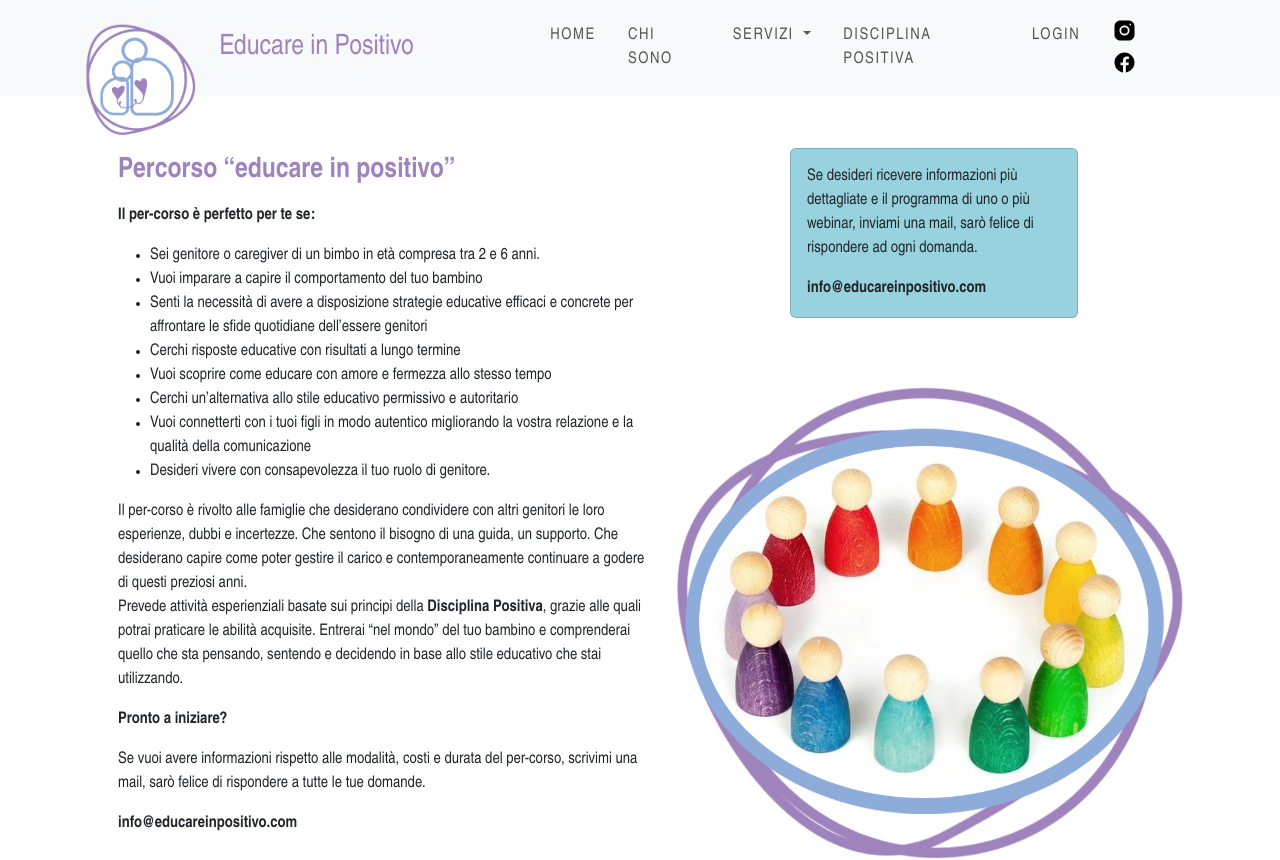
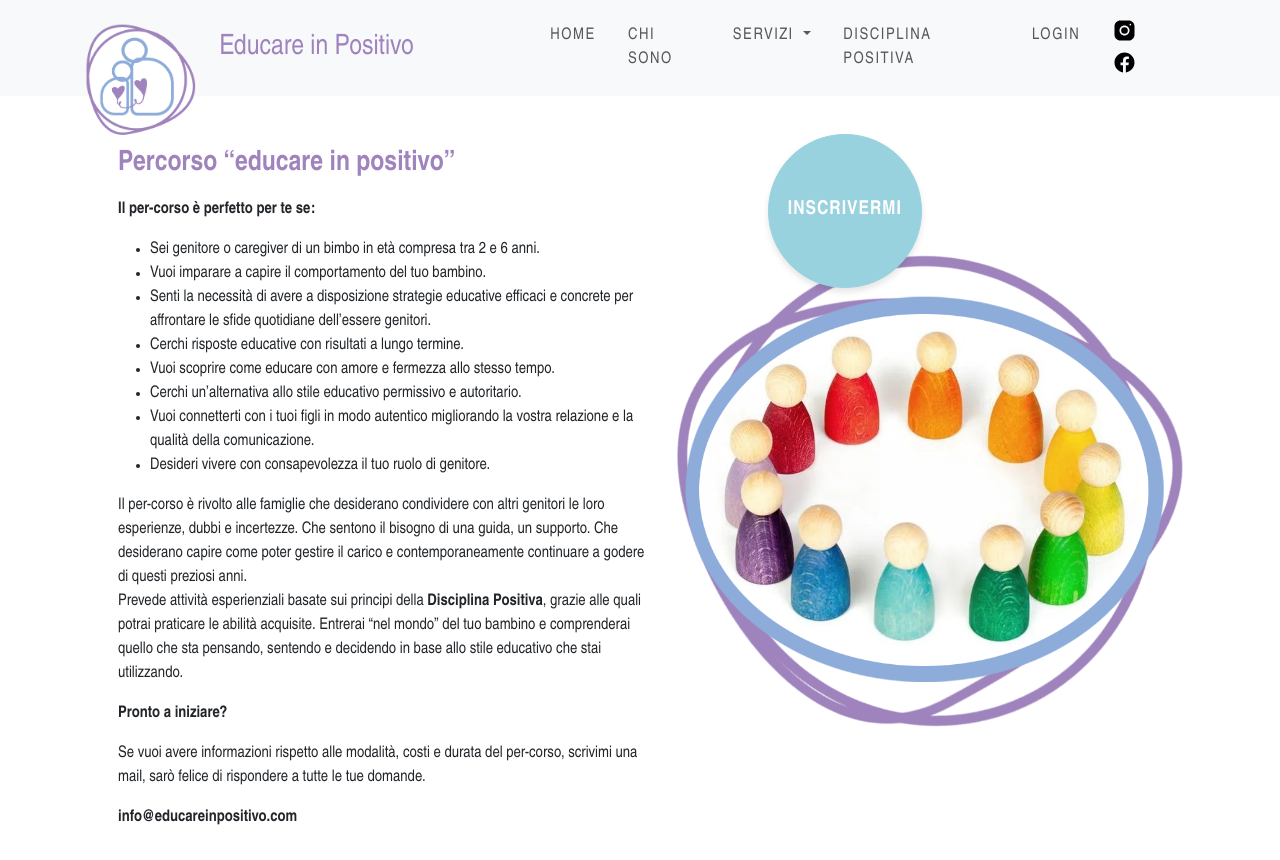
Before and after one commit to ezeam/S9.-Projecte-Final-Front, an Angular app in the folder EducareInPositivo/: page /percorso-educare in a window 1280 px wide. Shown: the top 860 px of the page. Built offline with nearby package versions, Linux system fonts and the light colour scheme.

Commit message:
WIP-Paypal implementado, falta retocar maquetación y ver cómo engancharlo a mi back

```diff
--- /dev/null
+++ b/EducareInPositivo/src/app/components/paypal-button/paypal-button.component.html
@@ -0,0 +1 @@
+<div id="paypal-button-container"></div>
--- a/EducareInPositivo/src/app/components/percorso-educare/percorso-educare.component.html
+++ b/EducareInPositivo/src/app/components/percorso-educare/percorso-educare.component.html
@@ -1,57 +1,53 @@
-<section class="container-xl " id="chi-sono">
+<section class="container-xl mt-5" id="chi-sono">
   <div class="row justify-content-center align-items-center pt-1 pb-4 mb-4 ms-lg-4">
     <div class="col-12 col-lg-6 order-2 order-lg-1 text-center text-lg-start mb-5 mb-lg-0">
-      <h3 class="mb-3 mx-5 mx-lg-0 fw-bold">Percorso  “educare in positivo”</h3>
-     <!--<p>
-        Come genitori, spesso sentiamo i primi anni dell’infanzia dei nostri figli come interminabili. Sono anni bellissimi, pieni di nuove scoperte ed avventure, ma anche anni molto duri. Desideriamo trasmettere ai nostri figli sicurezza, amore, fiducia e rispetto, ma ci troviamo spesso a fare i conti con la gestione dello stress, della quotidianità e delle nuove sfide educative. Sono anni pieni di incertezze, in cui scopriamo che una delle cose più difficili dell’essere genitori è la gestione delle nostre stesse emozioni. Sentiamo il bisogno di una guida, un supporto. Desideriamo capire come poter gestire il carico e contemporaneamente continuare a godere di questi preziosi anni.
-      </p>-->
+      <h3 class="mb-3 mx-5 mx-lg-0 fw-bold">Percorso “educare in positivo”</h3>
       <p>
-        <strong>Il  per-corso  è  perfetto per te se:</strong>
+        <strong>Il per-corso è perfetto per te se:</strong>
       </p>
       <ul>
-        <li>
-          Sei genitore o caregiver di un bimbo in età compresa tra 2 e 6 anni.
-        </li>
-        <li>
-          Vuoi imparare a capire il comportamento del tuo bambino
-        </li>
-        <li>
-          Senti la necessità di avere a disposizione strategie educative efficaci e concrete per affrontare le sfide quotidiane dell’essere genitori
-        </li>
-        <li>
-          Cerchi risposte educative con risultati a lungo termine
-        </li>
-        <li>
-          Vuoi scoprire come educare con amore e fermezza allo stesso tempo
-        </li>
-        <li>
-          Cerchi un’alternativa allo stile educativo  permissivo e autoritario
-        </li>
-        <li>
-          Vuoi connetterti con i tuoi figli in modo autentico migliorando la vostra relazione e la qualità della comunicazione
-        </li>
-        <li>
-          Desideri vivere con consapevolezza il tuo ruolo di genitore.
-        </li>
+        <li>Sei genitore o caregiver di un bimbo in età compresa tra 2 e 6 anni.</li>
+        <li>Vuoi imparare a capire il comportamento del tuo bambino.</li>
+        <li>Senti la necessità di avere a disposizione strategie educative efficaci e concrete per affrontare le sfide quotidiane dell’essere genitori.</li>
+        <li>Cerchi risposte educative con risultati a lungo termine.</li>
+        <li>Vuoi scoprire come educare con amore e fermezza allo stesso tempo.</li>
+        <li>Cerchi un’alternativa allo stile educativo permissivo e autoritario.</li>
+        <li>Vuoi connetterti con i tuoi figli in modo autentico migliorando la vostra relazione e la qualità della comunicazione.</li>
+        <li>Desideri vivere con consapevolezza il tuo ruolo di genitore.</li>
       </ul>
-      <p>Il per-corso è rivolto alle famiglie che desiderano condividere con altri genitori le loro esperienze, dubbi e incertezze. Che sentono il bisogno di una guida, un supporto. Che desiderano capire come poter gestire il carico e contemporaneamente continuare a godere di questi preziosi anni. <br>
+      <p>Il per-corso è rivolto alle famiglie che desiderano condividere con altri genitori le loro esperienze, dubbi e incertezze. Che sentono il bisogno di una guida, un supporto. Che desiderano capire come poter gestire il carico e contemporaneamente continuare a godere di questi preziosi anni.<br>
         Prevede attività esperienziali basate sui principi della <strong>Disciplina Positiva</strong>, grazie alle quali potrai praticare le abilità acquisite. Entrerai “nel mondo” del tuo bambino e comprenderai quello che sta pensando, sentendo e decidendo in base allo stile educativo che stai utilizzando.</p>
       <p><strong>Pronto a iniziare?</strong></p>
       <p>Se vuoi avere informazioni rispetto alle modalità, costi e durata del per-corso, scrivimi una mail, sarò felice di rispondere a tutte le tue domande.</p>
       <a class="nav-link mb-4 mb-lg-0 d-inline fw-bold" href="mailto:info@educareinpositivo.com">info&#64;educareinpositivo.com</a>
-      </div>
+    </div>
     <div class="col-12 col-lg-6 order-2 order-lg-1 text-center text-lg-start mb-5 mb-lg-0">
       <div class="d-none d-sm-block">
-        <div class="container mt-5 mb-5 d-flex justify-content-center">
-          <div class="card fixed-card bg-primary">
-            <div class="card-body">
-              <p class="card-text">Se desideri ricevere informazioni più dettagliate e il programma di uno o più webinar, inviami una mail, sarò felice di rispondere ad ogni domanda.</p>
-              <a class="nav-link mb-4 mb-lg-0 d-inline fw-bold" href="mailto:info@educareinpositivo.com">info&#64;educareinpositivo.com</a>
-            </div>
-          </div>
+        <div class="container mb-3 d-flex justify-content-start">
+          <button class="btn btn-cta" type="button" (click)="showPayPalButton()" data-toggle="modal" data-target="#paypalModal">INSCRIVERMI</button>
         </div>
       </div>
       <img class="img-fluid" src="img/corsoDiFormazione.png" alt="educare in positivo" />
     </div>
   </div>
 </section>
+
+<!-- Modal -->
+<div class="modal fade" id="paypalModal" tabindex="-1" role="dialog" aria-labelledby="paypalModalLabel" aria-hidden="true">
+  <div class="modal-dialog" role="document">
+    <div class="modal-content">
+      <div class="modal-header">
+        <h5 class="modal-title" id="paypalModalLabel">Pagamento <strong>"Percorso Educare in Positivo"</strong></h5>
+      </div>
+      <div class="modal-header">
+        <h5 class="modal-title">Importo: 10€</h5>
+      </div>
+      <div class="modal-body">
+        <div id="paypal-button-container"></div>
+      </div>
+      <div class="modal-footer">
+        <button type="button" class="btn btn-secondary" data-dismiss="modal">Chiudi</button>
+      </div>
+    </div>
+  </div>
+</div>
--- a/EducareInPositivo/src/app/components/percorso-educare/percorso-educare.component.ts
+++ b/EducareInPositivo/src/app/components/percorso-educare/percorso-educare.component.ts
@@ -1,14 +1,49 @@
 import { Component, OnInit } from '@angular/core';
+
+declare var paypal: any; // Declarar PayPal globalmente
 
 @Component({
   selector: 'app-percorso-educare',
   standalone: true,
   imports: [],
   templateUrl: './percorso-educare.component.html',
-  styleUrl: './percorso-educare.component.scss'
+  styleUrls: ['./percorso-educare.component.scss'
+  ]
 })
-export class PercorsoEducareComponent implements OnInit{
-  ngOnInit():void {
+export class PercorsoEducareComponent implements OnInit {
+
+  ngOnInit(): void {
     window.scrollTo(0, 0);
+  }
+
+  showPayPalButton() {
+    // Limpiar el contenedor del botón de PayPal antes de renderizarlo
+    const paypalContainer = document.getElementById('paypal-button-container');
+    if (paypalContainer) {
+      paypalContainer.innerHTML = ''; // Limpiar el contenedor
     }
+
+    // Renderizar el botón de PayPal
+    paypal.Buttons({
+      createOrder: (data: any, actions: any) => {
+        return actions.order.create({
+          purchase_units: [{
+            amount: {
+              value: '10.00' // Cambia esto al monto real de la inscripción
+            }
+          }]
+        });
+      },
+      onApprove: (data: any, actions: any) => {
+        return actions.order.capture().then((details: any) => {
+          alert('Transacción completada por ' + details.payer.name.given_name);
+          // Aquí puedes manejar la lógica post-pago
+        });
+      },
+      onError: (err: any) => {
+        console.error(err);
+        alert('Ocurrió un error con el pago');
+      }
+    }).render('#paypal-button-container'); // Renderiza el botón en el contenedor del modal
   }
+}
--- a/EducareInPositivo/src/index.html
+++ b/EducareInPositivo/src/index.html
@@ -6,10 +6,15 @@
   <base href="/">
   <meta name="viewport" content="width=device-width, initial-scale=1">
   <link rel="icon" type="image/x-icon" href="favicon.ico">
-  <!--Fuente satisfy-->
+  <script src="https://code.jquery.com/jquery-3.5.1.slim.min.js"></script>
+  <script src="https://cdn.jsdelivr.net/npm/@popperjs/core@2.9.3/dist/umd/popper.min.js"></script>
+  <script src="https://stackpath.bootstrapcdn.com/bootstrap/4.5.2/js/bootstrap.min.js"></script>
+<!--Fuente satisfy-->
   <link rel="preconnect" href="https://fonts.googleapis.com">
-<link rel="preconnect" href="https://fonts.gstatic.com" crossorigin>
-<link href="https://fonts.googleapis.com/css2?family=Satisfy&display=swap" rel="stylesheet">
+  <link rel="preconnect" href="https://fonts.gstatic.com" crossorigin>
+  <link href="https://fonts.googleapis.com/css2?family=Satisfy&display=swap" rel="stylesheet">
+<!--Paypal-->
+  <script src="https://www.paypal.com/sdk/js?client-id=ARWlJHhhDUOT04OyDc2eCm-QqrM-z99HXZ8U3UIoOFQKyp9_iby-AtK8Le15ZShjKeZj871LlRlR5mlU"></script>
 </head>
 <body>
   <app-root></app-root>
--- a/EducareInPositivo/src/styles.scss
+++ b/EducareInPositivo/src/styles.scss
@@ -18,8 +18,56 @@ h3 {
   color: map-get($theme-colors, "secondary");
 }
 
+.btn-cta {
+  position: fixed; /* Posición fija */
+  color: white; /* Texto en blanco para destacar sobre el fondo */
+  background-color: #98d2de; /* Fondo en color primario */
+  border-color: #98d2de; /* Borde en color primario para consistencia */
+  font-weight: bold; /* Texto en negrita para mayor énfasis */
+  font-size: 1.2rem; /* Tamaño de texto ligeramente mayor para mejorar la legibilidad */
+  padding: 0; /* Sin padding adicional para mantener el círculo */
+  border-radius: 50%; /* Bordes completamente redondeados para crear un botón circular */
+  box-shadow: 0 4px 6px rgba(0, 0, 0, 0.1); /* Sombra ligera para profundidad */
+  text-transform: uppercase; /* Texto en mayúsculas para mayor impacto */
+  letter-spacing: 0.05em; /* Separación de letras para legibilidad */
+  transition: background-color 0.3s ease, box-shadow 0.3s ease; /* Transición suave para futuras interacciones */
+  cursor: pointer; /* Cursor de mano para indicar interactividad */
+  width: 8em; /* Ancho fijo para mantener la forma redonda */
+  height: 8em; /* Altura fija para mantener la forma redonda */
+  animation: swing 1s infinite; /* Añadir animación de oscilación */
+  z-index: 1000; /* Asegurar que el botón esté encima de otros elementos */
+  top: 7em; /* Mover 10px hacia arriba */
+  left: 40em  ; /* Mover 10px hacia la izquierda */
+  margin-bottom: 20px; /* Espacio inferior para el botón */
+}
+
+
 .btn-primary:hover {
   color:map-get($theme-colors, "primary");
   background-color: white;
   border-color: map-get($colors, 'primary');
 }
+
+.btn-cta:hover {
+  color: #98d2de; /* Color primario en el texto */
+  background-color: #F1FCFE; /* Color de fondo de advertencia para destacar */
+  border-color: #98d2de; /* Borde en color primario */
+  font-weight: bold; /* Para que el CTA tenga más impacto */
+  box-shadow: 0 4px 6px rgba(0, 0, 0, 0.1); /* Añadir sombra para darle más relieve */
+  transition: background-color 0.3s ease, color 0.3s ease; /* Transición suave en hover */
+}
+
+@keyframes swing {
+  0% {
+    transform: rotate(0deg); /* Sin rotación */
+  }
+  25% {
+    transform: rotate(5deg); /* Girar ligeramente hacia un lado */
+  }
+  50% {
+    transform: rotate(-5deg); /* Girar ligeramente hacia el otro lado */
+  }
+  100% {
+    transform: rotate(0deg); /* Regresar a la posición inicial */
+  }
+}
```
Also changed, not shown: EducareInPositivo/src/app/components/paypal-button/paypal-button.component.ts (added, +41 -0 lines), EducareInPositivo/src/app/components/paypal-button/paypal-button.component.scss (added), EducareInPositivo/src/app/components/percorso-educare/percorso-educare.component.scss (line endings or trailing spaces), 1 other file (tests, documents, lock files or other folders).
